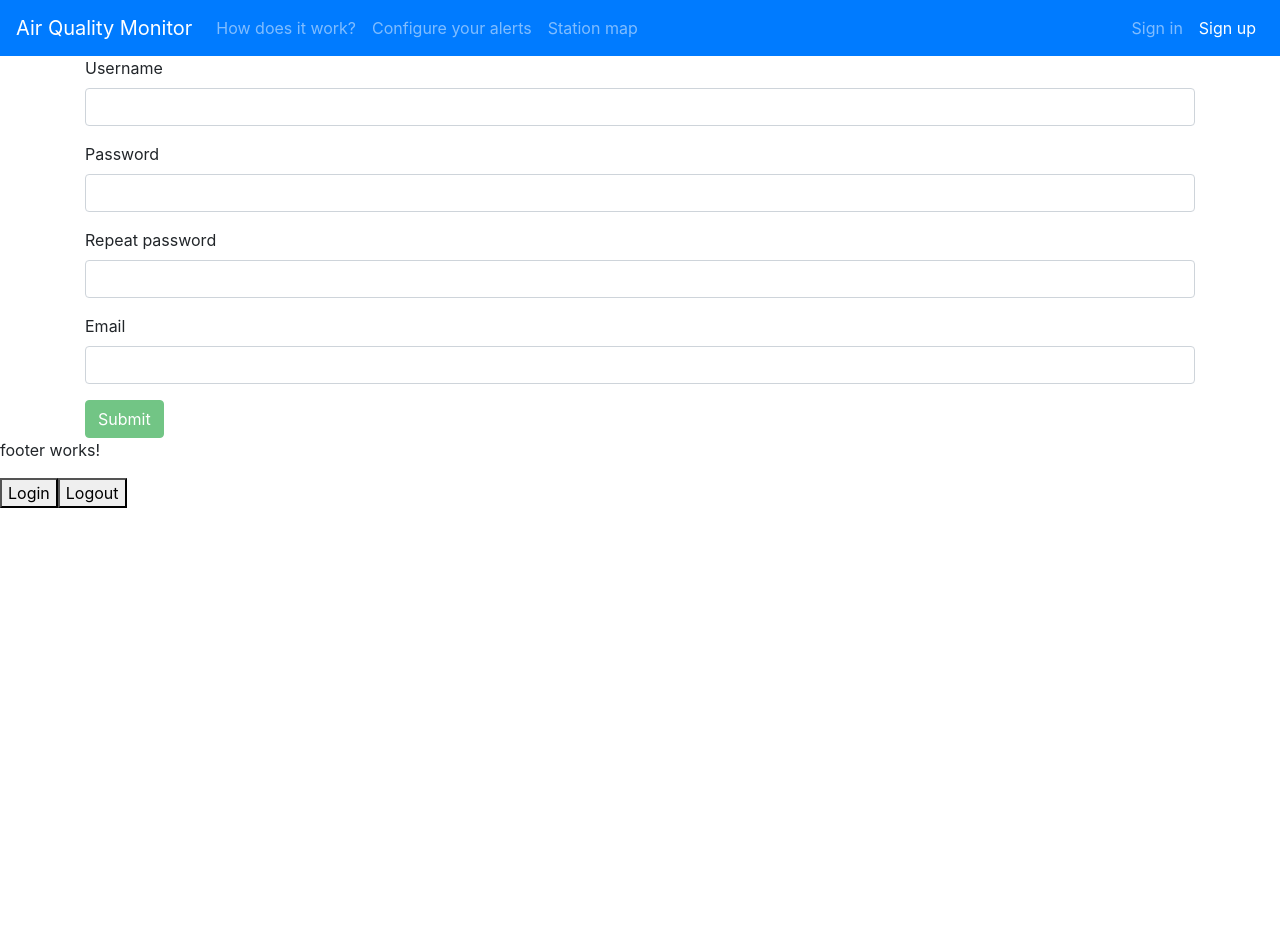
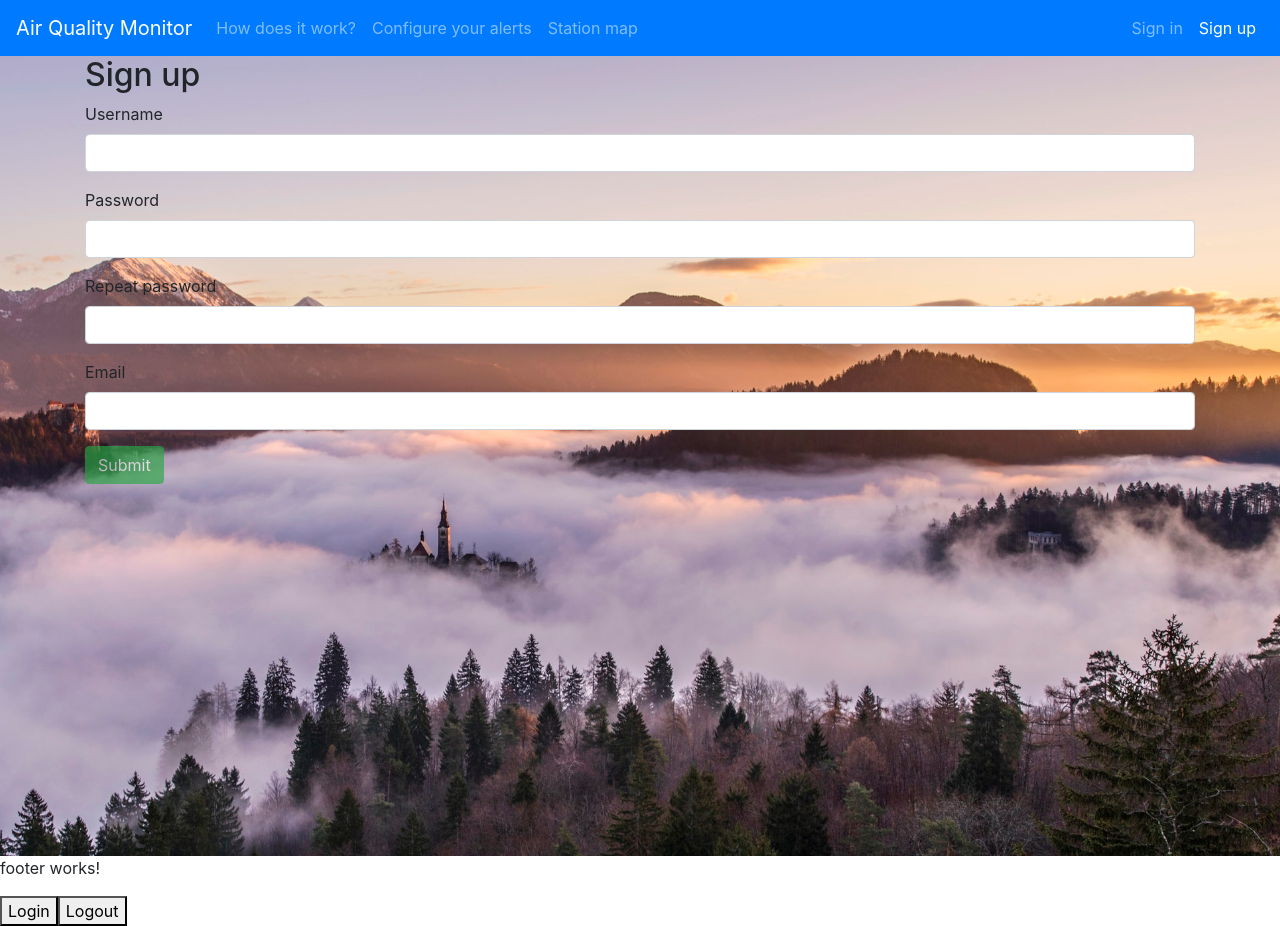
Before and after one commit to mwisnie/air-quality-monitor-frontend, an Angular app: page /signup in a window 1280 px wide. Before the commit the page ends 800 px from the top, so only its background shows below. Built offline with nearby package versions, Linux system fonts and the light colour scheme.

Commit message:
bacground, various adjustments

```diff
--- a/src/app/app.component.css
+++ b/src/app/app.component.css
@@ -0,0 +1,5 @@
+.background-image {
+    background: white url(/assets/background.jpg) no-repeat center top;
+    height: 100vh;
+    background-size: cover;
+}
--- a/src/app/app.component.html
+++ b/src/app/app.component.html
@@ -1,6 +1,13 @@
+<nav>
+    <app-navbar></app-navbar>
+</nav>
 
-<app-navbar></app-navbar>
+<div class="background-image">
+    <router-outlet></router-outlet>
 
-<router-outlet></router-outlet>
 
-<app-footer></app-footer>
+</div>
+
+<footer>
+        <app-footer></app-footer>
+</footer>
--- a/src/app/app.module.ts
+++ b/src/app/app.module.ts
@@ -16,6 +16,7 @@ import { UnregisteredComponent } from './components/unregistered/unregistered.co
 import { AuthenticationService } from './services/authentication.service';
 import { HttpClientModule } from '@angular/common/http';
 import { FooterComponent } from './components/footer/footer.component';
+import { UserService } from './services/user.service';
 
 @NgModule({
   declarations: [
@@ -38,7 +39,8 @@ import { FooterComponent } from './components/footer/footer.component';
     HttpClientModule
   ],
   providers: [
-    AuthenticationService
+    AuthenticationService,
+    UserService
   ],
   bootstrap: [AppComponent]
 })
--- a/src/app/components/navbar/navbar.component.html
+++ b/src/app/components/navbar/navbar.component.html
@@ -2,7 +2,11 @@
 <nav class="navbar navbar-dark navbar-expand-md bg-primary">
   <a class="navbar-brand" routerLink="/home">Air Quality Monitor</a>
 
-  <div class="collapse navbar-collapse justify-content-between">
+  <button class="navbar-toggler" type="button" data-toggle="collapse" data-target="#app-navbar" aria-controls="app-navbar" aria-expanded="false" aria-label="Toggle navigation">
+      <span class="navbar-toggler-icon"></span>
+    </button>
+
+  <div class="collapse navbar-collapse justify-content-between" id="app-navbar">
 
     <ul class="navbar-nav mr-auto">
       <li class="nav-item" [ngClass]="{'active': router.url === '/about'}">
--- a/src/app/components/navbar/navbar.component.ts
+++ b/src/app/components/navbar/navbar.component.ts
@@ -1,8 +1,8 @@
-import { Component, OnInit, Input, OnDestroy } from '@angular/core';
+import { Component, OnDestroy, OnInit } from '@angular/core';
 import { Router } from '@angular/router';
-import { User } from '../../model/User';
+import { Subscription } from 'rxjs';
+
 import { AuthenticationService } from '../../services/authentication.service';
-import { Subscription } from 'rxjs';
 
 @Component({
   selector: 'app-navbar',
--- a/src/app/components/sign-up/sign-up.component.html
+++ b/src/app/components/sign-up/sign-up.component.html
@@ -1,4 +1,7 @@
 <div class="container">
+
+  <h2>Sign up</h2>
+
   <div [hidden]="submitted">
     <form (ngSubmit)="onSubmit(signupForm)" #signupForm="ngForm">
 
--- a/src/app/services/authentication.service.ts
+++ b/src/app/services/authentication.service.ts
@@ -1,9 +1,9 @@
+import { HttpClient, HttpErrorResponse, HttpHeaders, HttpResponse } from '@angular/common/http';
 import { Injectable } from '@angular/core';
+import { Observable, Subject } from 'rxjs';
+import { map } from 'rxjs/operators';
+
 import { User } from '../model/User';
-import { HttpClient, HttpHeaders, HttpResponse, HttpErrorResponse } from '@angular/common/http';
-import { Subject, Observable } from 'rxjs';
-import { mapChildrenIntoArray } from '@angular/router/src/url_tree';
-import { map } from 'rxjs/operators';
 
 const LOGIN_ENDPOINT = 'http://localhost:8080/login';
 const API_USER_ENDPOINT = 'http://localhost:8080/api/users/';
@@ -19,7 +19,7 @@ const httpOptions = {
 export class AuthenticationService {
 
   userLoggedSubject = new Subject<User>();
-  jwtToken: string;
+  jwtToken = new Subject<string>();
 
   constructor(private httpClient: HttpClient) { }
 
@@ -48,6 +48,7 @@ export class AuthenticationService {
     .subscribe(
       (response: User) => {
         this.userLoggedSubject.next(response);
+        this.jwtToken.next(jwtToken);
         console.log('Obtained user data');
       },
       (error: HttpErrorResponse) => {
@@ -71,6 +72,7 @@ export class AuthenticationService {
 
   logout(): void {
     this.userLoggedSubject.next(null);
+    this.jwtToken.next(null);
   }
 
 }
--- /dev/null
+++ b/src/app/services/user.service.ts
@@ -0,0 +1,9 @@
+import { Injectable } from '@angular/core';
+
+@Injectable({
+  providedIn: 'root'
+})
+export class UserService {
+
+  constructor() { }
+}
```
Also changed, not shown: src/assets/background.jpg (added), 1 other file (tests, documents, lock files or other folders).
